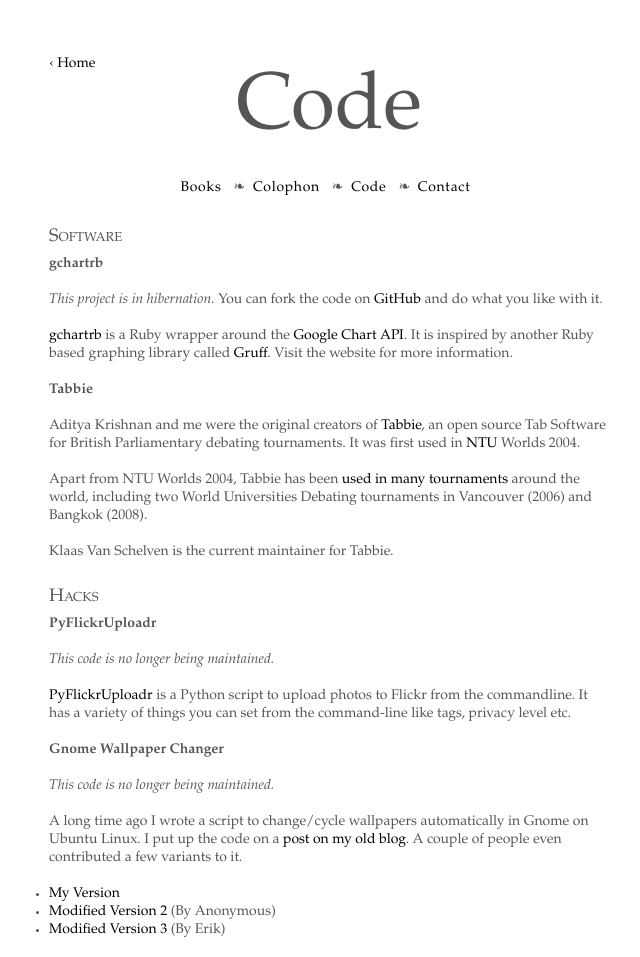
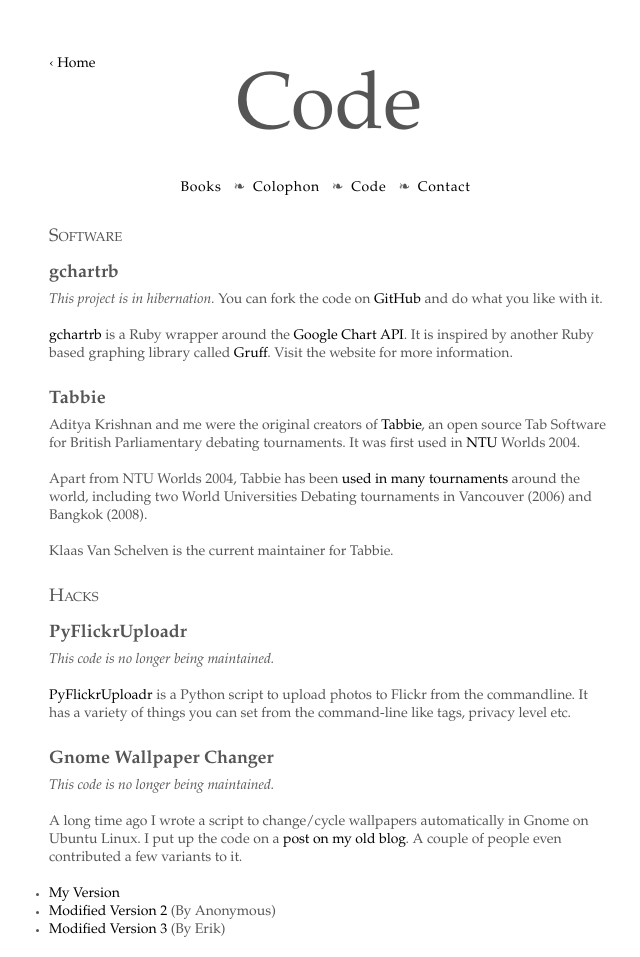
Before and after one commit to deepakjois/website, a Jekyll site: the page built from code/index.html, in a window 1280 px wide. Shown: the whole page, without its empty margins (311-951 px from the left). Built offline with Jekyll 4.4.1, drawn with Linux system fonts in a browser that asks for light colours.

Commit message:
CSS changes to increase h3 font size

```diff
--- a/css/style.css
+++ b/css/style.css
@@ -107,12 +107,13 @@
 	line-height:2em;
 }
 
+
 section h3 {
 	font-weight:bold;
+	line-height:2em;
 }
 
 section p,
-section h3,
 section ul {
 	margin:0 0 1.286em 0;
 }
@@ -157,8 +158,8 @@
 body { font-size:100%; }
 h1 { font-size:5em;}
 section.online p { font-size:2em; }
-h2 { font-size:1.125em; }
-h3, p, ul, h4, a.title { font-size:0.875em; }
+h2,h3 { font-size:1.125em; }
+p, ul, h4, a.title { font-size:0.875em; }
 
 
 section.bio p {
@@ -166,7 +167,7 @@
 }
 
 body {
-	/* background:url(/images/gridbg.gif) top left repeat;  */
+	 /* background:url(/images/gridbg.gif) top left repeat;  */
 }
 
 span.amp {
```
